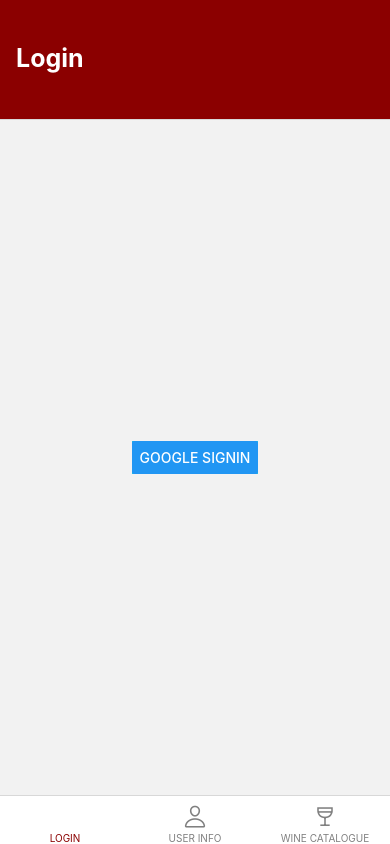
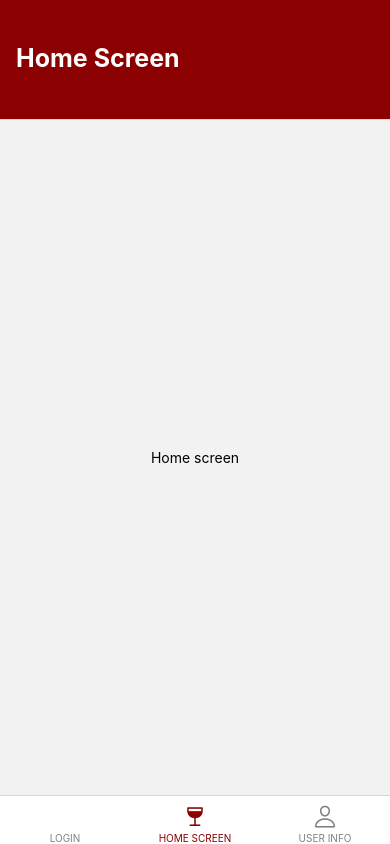
Before and after one commit to msostaric031/p3projekt, a React Native app: screen /HomeScreen in a window 390 px wide. Built offline with nearby package versions, Linux system fonts and the light colour scheme.

Commit message:
Naming changes

```diff
--- a/navigation/navigator.js
+++ b/navigation/navigator.js
@@ -2,7 +2,7 @@ import * as React from "react";
 import { NavigationContainer } from "@react-navigation/native";
 import { createStackNavigator } from "@react-navigation/stack";
 import { LoginScreen } from "../screens/LoginScreen";
-import { WineCatalogue } from "../screens/WineCatalogue";
+import { HomeScreen } from "../screens/HomeScreen";
 import { UserInfoSceen } from "../screens/UserInfoScreen";
 import { createBottomTabNavigator } from "@react-navigation/bottom-tabs";
 import Ionicons from "@expo/vector-icons/Ionicons";
@@ -19,7 +19,7 @@ export function MyStack() {
           options={{ headerShown: false }}
         />
         <Stack.Screen name="Login" component={LoginScreen} />
-        <Stack.Screen name="WineCatalogue" component={TabNavigator} />
+        <Stack.Screen name="HomeScreen" component={TabNavigator} />
       </Stack.Navigator>
     </NavigationContainer>
   );
@@ -34,7 +34,7 @@ export function TabNavigator() {
         screenOptions={({ route }) => ({
           tabBarIcon: ({ focused, color, size }) => {
             let iconName;
-            if (route.name === "WineCatalogue") {
+            if (route.name === "HomeScreen") {
               iconName = focused ? "wine" : "wine-outline";
             } else if (route.name === "UserInfo") {
               iconName = focused ? "person" : "person-outline";
@@ -69,6 +69,28 @@ export function TabNavigator() {
           }}
         />
         <Tab.Screen
+          name="HomeScreen"
+          component={HomeScreen}
+          options={{
+            headerTitle: "Home Screen",
+            headerTitleStyle: {
+              fontWeight: "bold",
+              fontSize: 25,
+              paddingBottom: 5,
+              color: "white",
+            },
+            headerStyle: {
+              backgroundColor: "darkred",
+              shadowColor: "transparent",
+              height: 120,
+            },
+            title: "HOME SCREEN",
+            tabBarStyle: {
+              paddingTop: 5,
+            },
+          }}
+        />
+        <Tab.Screen
           name="UserInfo"
           component={UserInfoSceen}
           options={{
@@ -90,29 +112,6 @@ export function TabNavigator() {
             },
           }}
         />
-
-        <Tab.Screen
-          name="WineCatalogue"
-          component={WineCatalogue}
-          options={{
-            headerTitle: "Wine Catalogue",
-            headerTitleStyle: {
-              fontWeight: "bold",
-              fontSize: 25,
-              paddingBottom: 5,
-              color: "white",
-            },
-            headerStyle: {
-              backgroundColor: "darkred",
-              shadowColor: "transparent",
-              height: 120,
-            },
-            title: "WINE CATALOGUE",
-            tabBarStyle: {
-              paddingTop: 5,
-            },
-          }}
-        />
       </Tab.Navigator>
     </NavigationContainer>
   );
```
Also changed, not shown: screens/HomeScreen.js (renamed from screens/WineCatalogue.js, +2 -11 lines).
